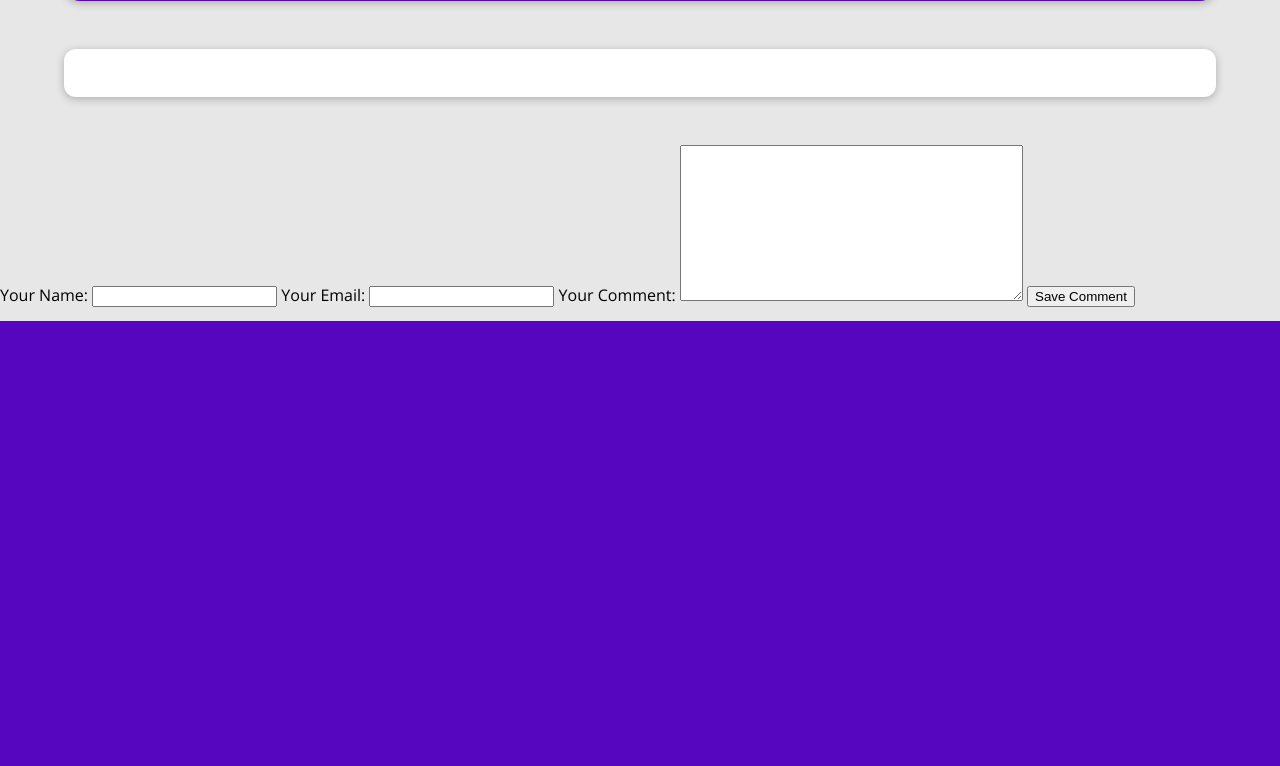
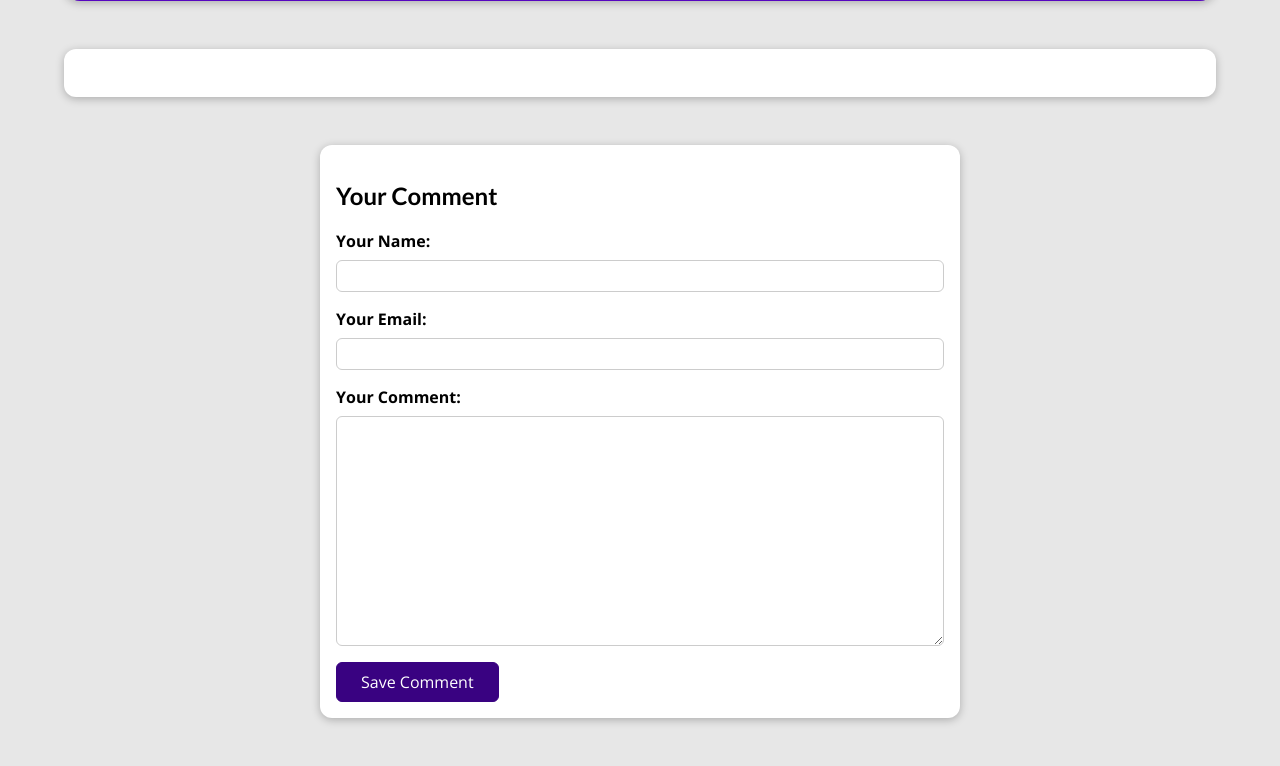
Before and after one commit to eXvimmer/django_practical_guide_course, a Django app: template blog/templates/blog/post-detail.html in a window 1280 px wide. Shown: the part 479-1245 px from the top of the page. Before the commit the page ends 800 px from the top, so only its background shows below. Run offline with Django 4.2, Linux system fonts and the light colour scheme; the template is opened without the code that fills it: values that come from a table or form of the project are taken from there, others are empty.

Commit message:
Style the comment form.

```diff
--- a/blog/static/blog/post-detail.css
+++ b/blog/static/blog/post-detail.css
@@ -77,3 +77,49 @@ main {
   padding: 0.5rem 1rem;
   border-radius: 0.5rem;
 }
+
+#comment-form {
+  max-width: 40rem;
+  width: 90%;
+  margin: 3rem auto;
+  border-radius: 12px;
+  background-color: #fff;
+  box-shadow: 0 2px 8px rgba(0, 0, 0, 0.25);
+  padding: 1rem;
+}
+
+#comment-form button {
+  font: inherit;
+  background-color: #390281;
+  color: #fff;
+  border: 1px solid #390281;
+  padding: 0.5rem 1.5rem;
+  border-radius: 6px;
+  cursor: pointer;
+}
+
+#comment-form button:hover,
+#comment-form button:active {
+  background-color: #4f0ba7;
+  border-color: #4f0ba7;
+}
+
+.form-control {
+  margin-bottom: 1rem;
+}
+
+.form-control label {
+  font-weight: bold;
+  margin-bottom: 0.5rem;
+  display: block;
+}
+
+.form-control input,
+.form-control textarea {
+  display: block;
+  width: 100%;
+  font: inherit;
+  padding: 0.25rem;
+  border-radius: 6px;
+  border: 1px solid #ccc;
+}
--- a/blog/templates/blog/post-detail.html
+++ b/blog/templates/blog/post-detail.html
@@ -26,11 +26,18 @@
 
     <main>{{ post.content|linebreaks }}</main>
 
-    <div>
+    <section  id="comment-form">
+      <h2>Your Comment</h2>
       <form>
         {% csrf_token %}
-        {{ comment_form }}
+        {% for form_field in comment_form %}
+          <div class="form-control">
+            {{ form_field.label_tag }}
+            {{ form_field }}
+            {{ form_field.errors }}
+          </div>
+        {% endfor %}
         <button>Save Comment</button>
       </form>
-    </div>
+    </section>
 {% endblock content %}
```
